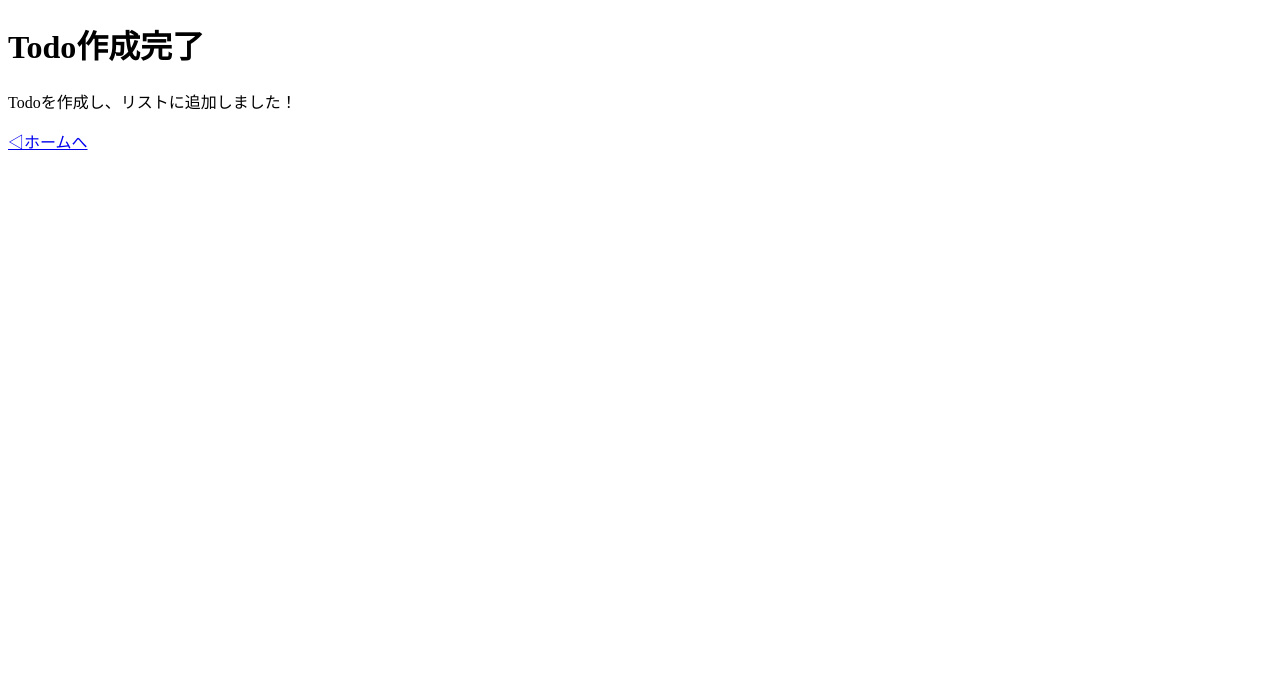
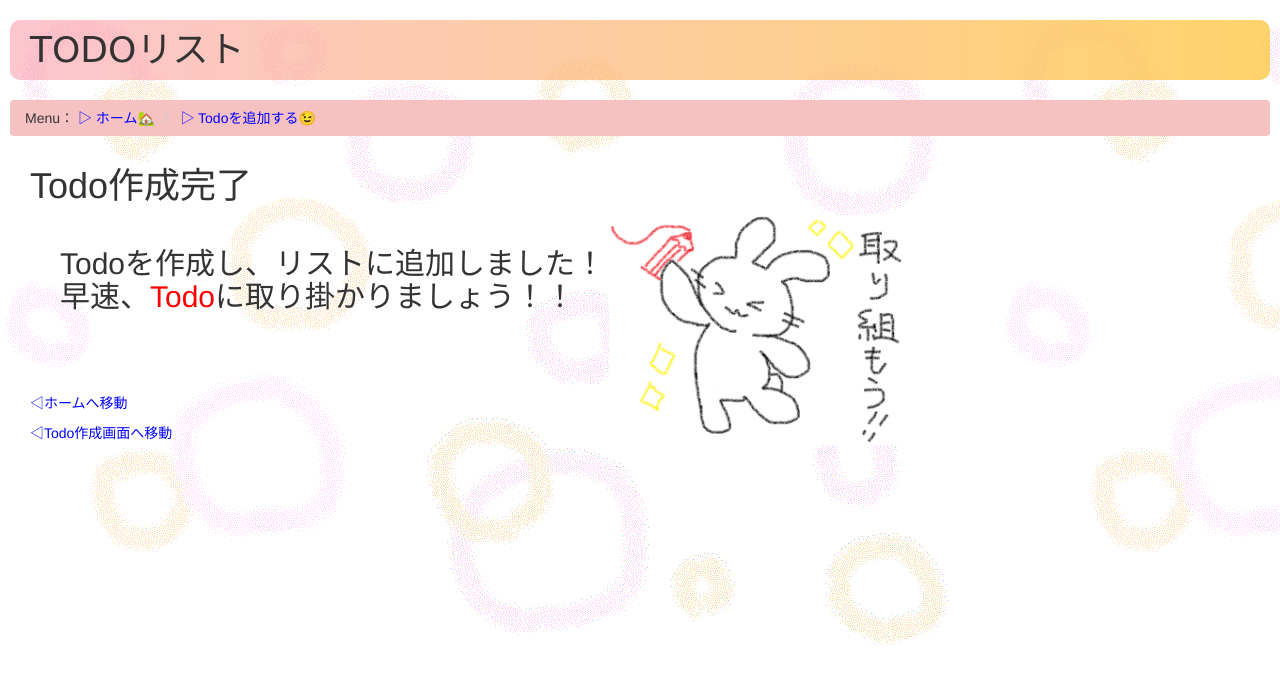
Before and after one commit to chikuwa1/Todo, a Django app: template mysite/todos/templates/todos/create_conf.html in a window 1280 px wide. Shown: the top 685 px of the page. Run offline with Django 4.2, Linux system fonts and the light colour scheme; the template is opened without the code that fills it, so the values that code supplies are empty; some libraries are stand-ins or nearby versions.

Commit message:
created create_conf.html not css

```diff
--- a/mysite/todos/templates/todos/create_alert.html
+++ b/mysite/todos/templates/todos/create_alert.html
@@ -25,7 +25,6 @@
         <h1>Todo作成エラー</h1>
         <div class="time_error">
             <h3>入力した「締め切り」が今より前の日時です。<br>申し訳ございませんが、最初から入力し直してください。</h3>
-            {% load static %}
             <img class="image" src="{% static 'todos/images/sorry2.png' %}" alt="ごめんなさい" width="250">
         </div>
 
--- a/mysite/todos/templates/todos/create_conf.html
+++ b/mysite/todos/templates/todos/create_conf.html
@@ -3,12 +3,41 @@
 
 <head>
     <meta charset="utf-8">
+    {% load static %}
+    <link rel="stylesheet" href="https://maxcdn.bootstrapcdn.com/bootstrap/3.3.7/css/bootstrap.min.css">
+    <script src="https://ajax.googleapis.com/ajax/libs/jquery/3.2.0/jquery.min.js"></script>
+    <script src="https://maxcdn.bootstrapcdn.com/bootstrap/3.3.7/js/bootstrap.min.js"></script>
+
+    <link rel="stylesheet" type="text/css" href="{% static 'todos/style.css' %}">
     <title>TODO作成完了</title>
 </head>
 
 <body>
-    <h1>Todo作成完了</h1>
-    <p>Todoを作成し、リストに追加しました！</p>
+    <h1 class="title">TODOリスト</h1>
+    <ul class="breadcrumb">
+        Menu：
+        <li><a href="{% url 'todos:index'%}">▷ ホーム🏡</a></li>
+        <li><a href="{% url 'todos:create'%}"> ▷ Todoを追加する😉</a></li>
+    </ul>
+    <div>
+        <h1>Todo作成完了</h1>
 
-    <a href="{% url 'todos:index' %}">◁ホームへ</a>
+        <table>
+            <tr>
+                <td>
+                    <div>
+                        <h2>Todoを作成し、リストに追加しました！<br>早速、<font color="red">Todo</font>に取り掛かりましょう！！</h2>
+                        <br><br>
+                    </div>
+                    <a href="{% url 'todos:index' %}">◁ホームへ移動</a>
+                    <p></p>
+                    <a href="{% url 'todos:create' %}">◁Todo作成画面へ移動</a>
+                </td>
+                <td>&nbsp;</td>
+                <td><img class="image" src="{% static 'todos/images/rabbit2.png' %}" alt="取り掛かりましょう！" width="300">
+                </td>
+            </tr>
+        </table>
+
+    </div>
 </body>
```
Also changed, not shown: mysite/db.sqlite3, mysite/todos/static/todos/images/rabbit.png (added), mysite/todos/static/todos/images/rabbit2.png (added).
